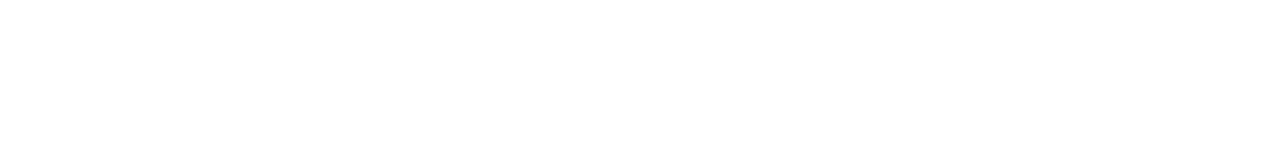
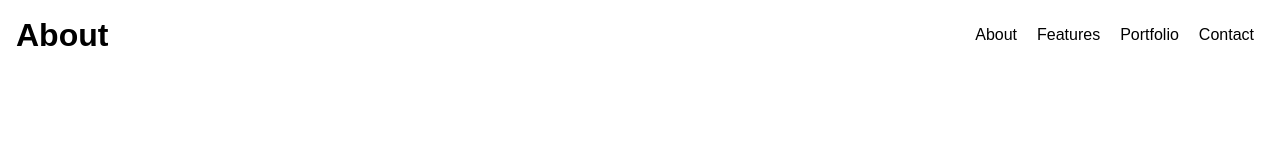
Before and after one commit to momoandsana/frontend_study_project, a plain HTML site: page html/header.html in a window 1280 px wide. Drawn offline with Linux system fonts and the light colour scheme.

Commit message:
Add header.css and header.html

```diff
--- a/css/header.css
+++ b/css/header.css
@@ -0,0 +1,30 @@
+header{
+    position: absolute;
+    top:0;
+    width:100%;
+    padding:1rem;
+}
+header .container{
+    display:flex;
+    justify-content: space-between;
+    align-items: center;
+    width:100%;
+}
+header button{
+    background-color: transparent;
+    border:0;
+    cursor:pointer;
+}
+header h1 button{
+    font-size:2rem;
+    font-weight:bold;
+}
+header nav ul{
+    display:flex;
+}
+header nav ul li{
+    padding:10px;
+}
+header nav ul li button{
+    font-size:1rem;
+}
--- a/html/header.html
+++ b/html/header.html
@@ -0,0 +1,36 @@
+<!DOCTYPE html>
+<html lang="zxx">
+    <!-- 주력언어가 특정되지 않을 때 -->
+<head>
+    <meta charset="UTF-8">
+    <meta name="viewport" content="width=device-width, initial-scale=1.0">
+    <title>Header</title>
+    <link rel="stylesheet" href="../style.css">
+    <link rel="stylesheet" href="../css/header.css">
+</head>
+<body>
+    <!-- header -->
+     <header>
+        <div class="container">
+            <h1>
+                <button>About</button>
+            </h1>
+            <nav>
+                <ul>
+                    <li>
+                        <button>About</button>
+                    </li>
+                    <li>
+                        <button>Features</button>
+                    </li>
+                    <li>
+                        <button>Portfolio</button>
+                    </li>
+                    <li>
+                        <button>Contact</button>
+                    </li>
+                </ul>
+            </nav>
+     </header>
+</body>
+</html>
--- a/style.css
+++ b/style.css
@@ -18,3 +18,7 @@ li{
     list-style: none;           /* 리스트 항목의 기본 불릿(bullet) 또는 번호를 제거합니다.
                                    일반적으로 리스트 항목에는 불릿이나 번호가 표시되지만, 이 속성으로 이를 숨길 수 있습니다. */
 }
+.container {
+    width:1140px;
+    margin:0 auto;
+}
```
Also changed, not shown: index.html (+1 -1 lines).
